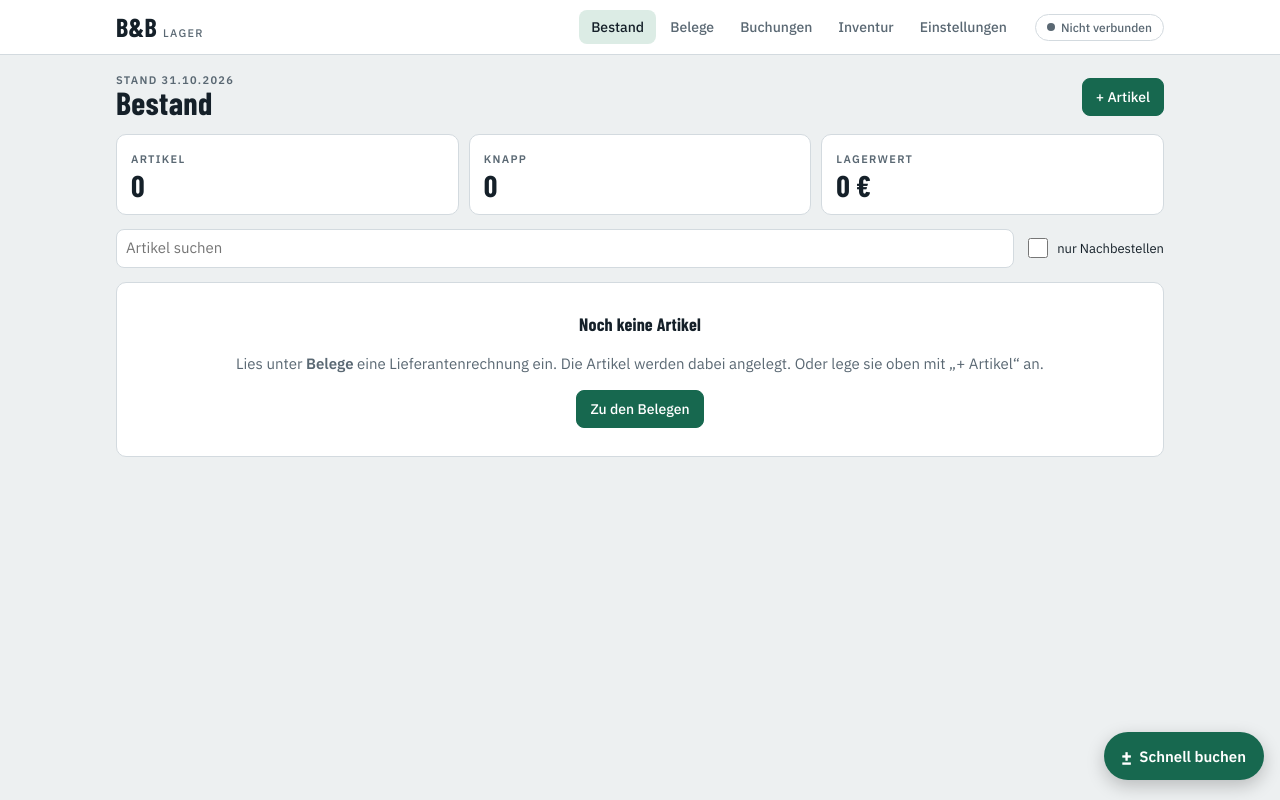
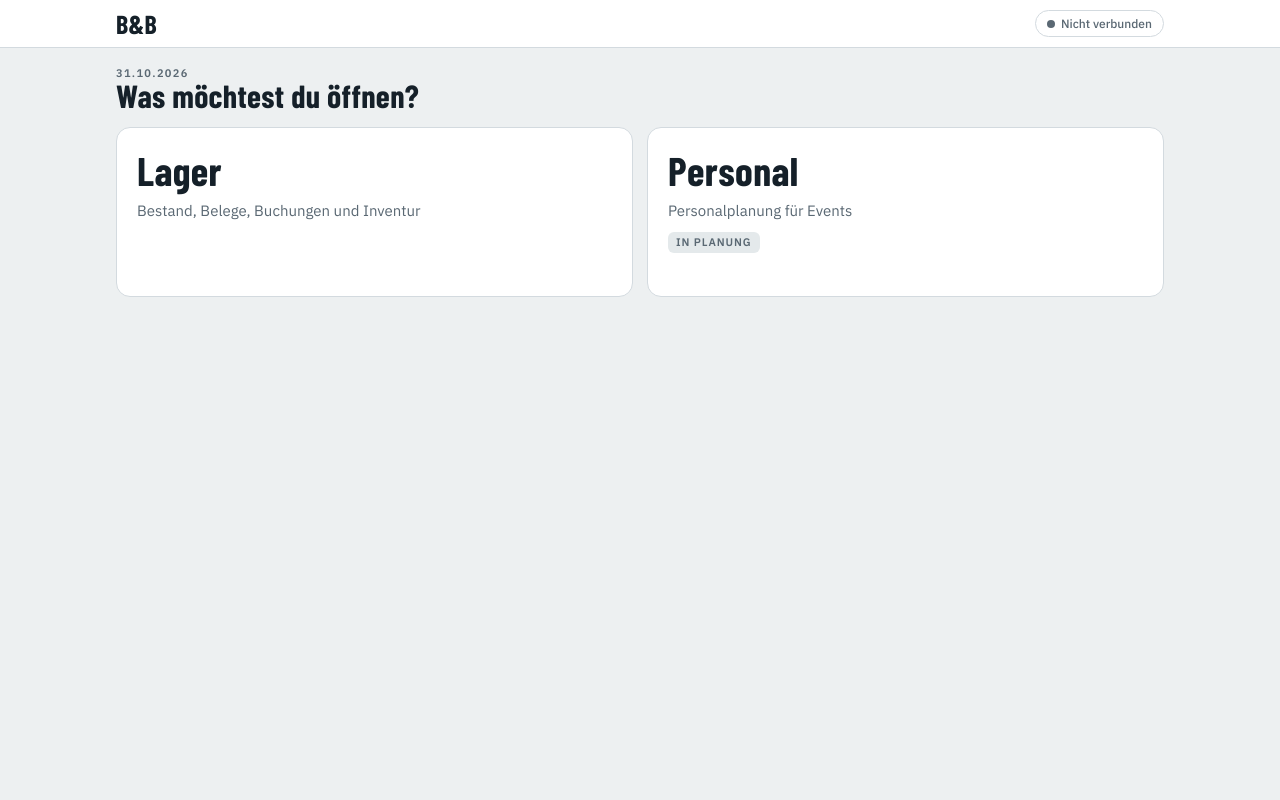
Before and after one commit to BundB-App/App, a plain HTML site: page index.html in a window 1280 px wide. Drawn offline with nearby package versions, Linux system fonts and the light colour scheme.

Commit message:
Startseite mit Auswahl Lager / Personal
Beim Öffnen erscheint eine Startseite; die bisherige App liegt hinter Lager,
Personal ist ein Platzhalter für die kommende Personalplanung. Neue Belege
werden auf der Lager-Kachel angezeigt statt ungefragt geöffnet.

Co-Authored-By: Claude Opus 5.5 <noreply@anthropic.com>

```diff
--- a/index.html
+++ b/index.html
@@ -118,6 +118,18 @@ label.f{display:grid;gap:4px;font-size:12px;color:var(--muted);font-weight:500}
 .seg button[aria-pressed="true"]{background:var(--surface);color:var(--ink);box-shadow:0 1px 2px rgb(0 0 0 / .12)}
 .empty{padding:28px 16px;text-align:center;color:var(--muted)}
 .note{border-left:3px solid var(--warn);background:var(--warn-soft);padding:9px 12px;border-radius:6px;font-size:14px}
+/* Startseite: Auswahl der Bereiche */
+body[data-area="home"] nav.tabs, body[data-area="home"] .fab, body[data-area="personal"] nav.tabs, body[data-area="personal"] .fab{display:none}
+body[data-area="home"] main, body[data-area="personal"] main{padding-bottom:calc(32px + env(safe-area-inset-bottom,0px))}
+body[data-area="home"] .sync, body[data-area="personal"] .sync{margin-left:auto}
+.brand{background:none;border:0;padding:0;color:inherit;cursor:pointer;text-align:left}
+.modules{display:grid;grid-template-columns:repeat(auto-fit,minmax(240px,1fr));gap:14px}
+.module{display:grid;gap:10px;align-content:start;text-align:left;background:var(--surface);color:var(--ink);border:1px solid var(--line);border-radius:14px;padding:22px 20px;cursor:pointer;font:inherit;min-height:170px}
+.module:hover{border-color:var(--accent)}
+.module:focus-visible{outline:2px solid var(--accent);outline-offset:2px}
+.module b{font:700 40px/1 var(--f-display);letter-spacing:.01em}
+.module .tag{justify-self:start;font:600 11px/1 var(--f-body);letter-spacing:.08em;text-transform:uppercase;padding:5px 8px;border-radius:6px;background:var(--accent-soft);color:var(--ink)}
+.module .tag.soon{background:var(--sunk);color:var(--muted)}
 .tbl{overflow-x:auto} table{border-collapse:collapse;width:100%} th,td{text-align:left;padding:8px 6px;border-top:1px solid var(--line);vertical-align:middle}
 th{font:600 11px var(--f-body);letter-spacing:.08em;text-transform:uppercase;color:var(--muted);border-top:0}
 td.r,th.r{text-align:right}
@@ -171,7 +183,7 @@ code{font:13px var(--f-mono);background:var(--sunk);padding:1px 5px;border-radiu
 </head>
 <body>
 <header class="top"><div class="wrap">
-  <div class="brand">B&amp;B<small>Lager</small></div>
+  <button class="brand" data-go="home" aria-label="Zur Startseite">B&amp;B<small id="areaName">Lager</small></button>
   <nav class="tabs" id="tabs">
     <button data-go="bestand">Bestand</button>
     <button data-go="belege">Belege</button>
@@ -694,7 +706,8 @@ function finishQueueItem(imp){
 }
 function openNextReady(){
   const next = QUEUE.find(q=>q.status==='ready'||q.status==='manual');
-  if(next){ IMP = next.imp; view='belege'; }
+  // Auf der Startseite und im Personal-Bereich nicht ungefragt in die Belege springen
+  if(next && areaOf(view)==='lager'){ IMP = next.imp; view='belege'; }
 }
 
 /* Beim Start und bei Rückkehr zur App: _Neu-Ordner prüfen und alles einlesen */
@@ -880,7 +893,7 @@ function vXl(){
 }
 
 /* ===================== Ansichten ===================== */
-let view = 'bestand';
+let view = 'home';   // Beim Öffnen immer die Startseite mit Lager / Personal
 let openArt = null, search='', onlyLow=false, mvFilter='', addingArt=false;
 let invCounts = {};
 
@@ -1177,8 +1190,40 @@ function vSetup(){
   </div>`;
 }
 
-const VIEWS = {bestand:vBestand, belege:vBelege, buchungen:vBuchungen, inventur:vInventur, setup:vSetup};
+/* Startseite und Bereiche: Lager (alles bisherige) und Personal (folgt) */
+const AREA_NAME = {home:'', lager:'Lager', personal:'Personal'};
+function areaOf(v){ return v==='home' ? 'home' : v==='personal' ? 'personal' : 'lager'; }
+function vHome(){
+  const open = QUEUE.filter(q=>q.status==='ready'||q.status==='manual').length;
+  return `<div class="stack">
+    <div><div class="eyebrow">${dDE(today())}</div><h1>Was möchtest du öffnen?</h1></div>
+    <div class="modules">
+      <button class="module" data-go="lager">
+        <b>Lager</b>
+        <span class="muted">Bestand, Belege, Buchungen und Inventur</span>
+        ${open ? `<span class="tag">${open} neue${open>1?'':'r'} Beleg${open>1?'e':''}</span>` : ''}
+      </button>
+      <button class="module" data-go="personal">
+        <b>Personal</b>
+        <span class="muted">Personalplanung für Events</span>
+        <span class="tag soon">In Planung</span>
+      </button>
+    </div>
+  </div>`;
+}
+function vPersonal(){
+  return `<div class="stack">
+    <div><div class="eyebrow">Personal</div><h1>Personalplanung</h1></div>
+    <div class="panel"><p style="margin:0">Dieser Bereich ist in Planung und kommt mit einem der nächsten Updates.</p></div>
+    <div class="row"><button class="btn" data-go="home">Zur Startseite</button></div>
+  </div>`;
+}
+
+const VIEWS = {home:vHome, personal:vPersonal, bestand:vBestand, belege:vBelege, buchungen:vBuchungen, inventur:vInventur, setup:vSetup};
 function render(){
+  const area = areaOf(view);
+  document.body.dataset.area = area;
+  $('#areaName').textContent = AREA_NAME[area];
   document.querySelectorAll('#tabs button').forEach(b=>b.setAttribute('aria-current', b.dataset.go===view?'page':'false'));
   $('#view').innerHTML = VIEWS[view]();
   const bb=document.querySelector('#tabs [data-go="belege"]'); if(bb) bb.dataset.badge = QUEUE.length ? String(QUEUE.length) : '';
@@ -1196,7 +1241,10 @@ function arm(el){ if(el.dataset.armed) return true; el.dataset.armed='1'; el.dat
 
 document.addEventListener('click', async e=>{
   const go = e.target.closest('[data-go]');
-  if(go){ e.preventDefault(); view=go.dataset.go; render(); window.scrollTo(0,0); if(view==='belege' && inboxCache.in===null) scanInbox(false); return; }
+  if(go){ e.preventDefault(); view=go.dataset.go;
+    // Lager öffnen: liegen neue Belege bereit, gleich den ersten zeigen, sonst den Bestand
+    if(view==='lager'){ view='bestand'; if(!IMP) openNextReady(); }
+    render(); window.scrollTo(0,0); if(view==='belege' && inboxCache.in===null) scanInbox(false); return; }
   const el = e.target.closest('[data-act]'); if(!el) return;
   const act = el.dataset.act, id = el.dataset.id;
   if(el.dataset.confirm && !arm(el)) return;
--- a/sw.js
+++ b/sw.js
@@ -2,7 +2,7 @@
    App-Dateien: zuerst Netz (max. 3 s), sonst gespeicherte Version.
    Bibliotheken (PDF-Leser, Texterkennung, Schriften): einmal laden, dann aus dem Speicher.
    Dropbox wird nie zwischengespeichert. */
-const APP_CACHE = 'bb-lager-app-v8';
+const APP_CACHE = 'bb-lager-app-v9';
 const LIB_CACHE = 'bb-lager-lib-v1';
 const CORE = ['./', './index.html', './manifest.webmanifest', './icon-180.png', './icon-192.png', './icon-512.png'];
 const LIB_HOSTS = /(^|\.)(cdnjs\.cloudflare\.com|cdn\.jsdelivr\.net|unpkg\.com|fonts\.googleapis\.com|fonts\.gstatic\.com|tessdata\.projectnaptha\.com)$/;
```
